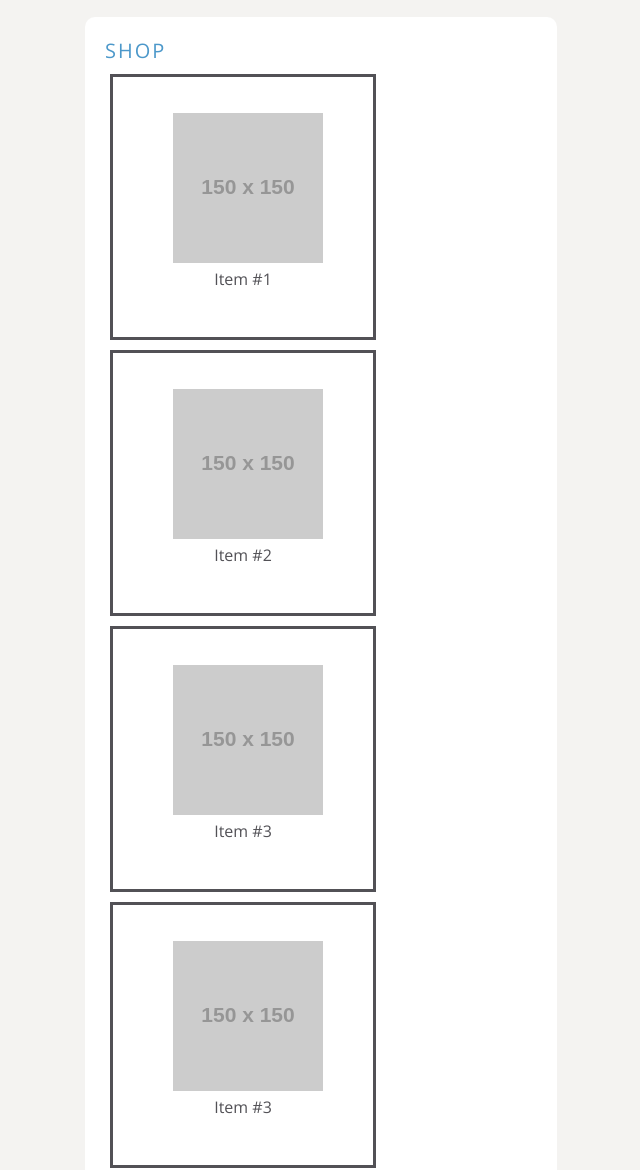
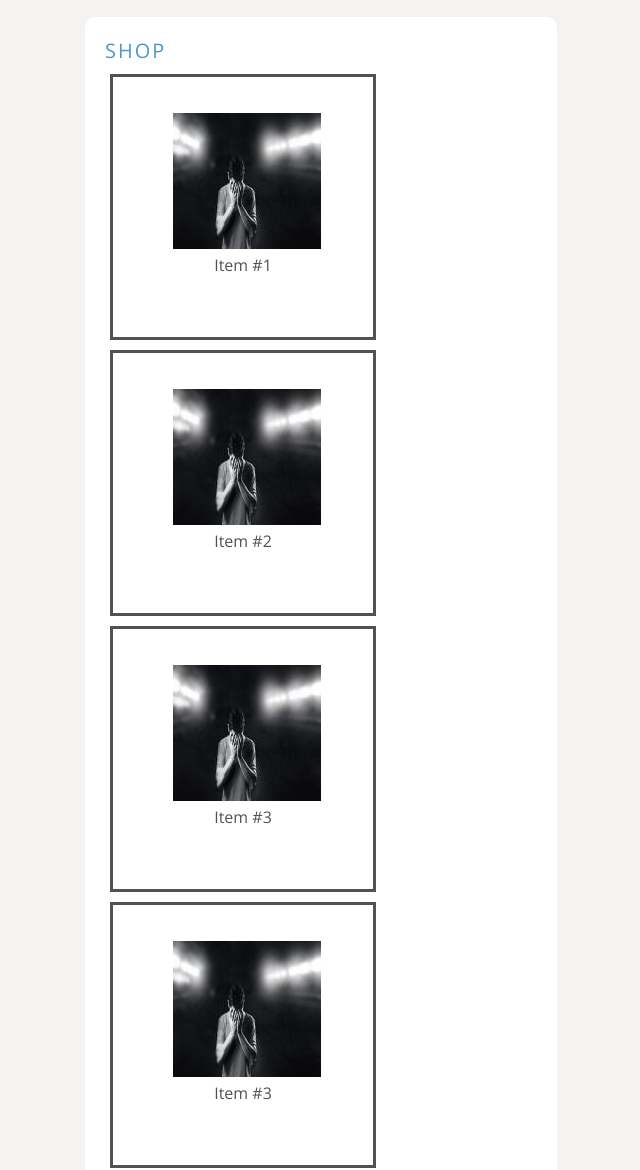
Before and after one commit to crabvendor/QuestStore, a plain HTML site: page shop.html in a window 1280 px wide. Shown: the part 135-1305 px from the top of the page, without its empty margins (319-959 px from the left). Drawn offline with nearby package versions, Linux system fonts and the light colour scheme; placeholder pictures from the web are drawn by us; files whose address does not match are found by name; a web font is replaced by a local one.

Commit message:
Add picture

```diff
--- a/shop.html
+++ b/shop.html
@@ -34,25 +34,25 @@
             <h1>Shop</h1>
             <div class="images">
                 <figure>
-                    <img src="http://placehold.it/150x150" alt="Photo" />
+                    <img src="./media/sad.jpg" alt="Photo" />
                     <figcaption>Item #1</figcaption>
                 </figure>
             </div>
             <div class="images">
                 <figure>
-                    <img src="http://placehold.it/150x150" alt="Photo" />
+                    <img src="./media/sad.jpg" alt="Photo" />
                     <figcaption>Item #2</figcaption>
                 </figure>
             </div>
             <div class="images">
                 <figure>
-                    <img src="http://placehold.it/150x150" alt="Photo" />
+                    <img src="./media/sad.jpg" alt="Photo" />
                     <figcaption>Item #3</figcaption>
                 </figure>
             </div>
             <div class="images">
                 <figure>
-                    <img src="http://placehold.it/150x150" alt="Photo" />
+                    <img src="./media/sad.jpg" alt="Photo" />
                     <figcaption>Item #3</figcaption>
                 </figure>
             </div>
```
Also changed, not shown: media/sad.jpg (added).
